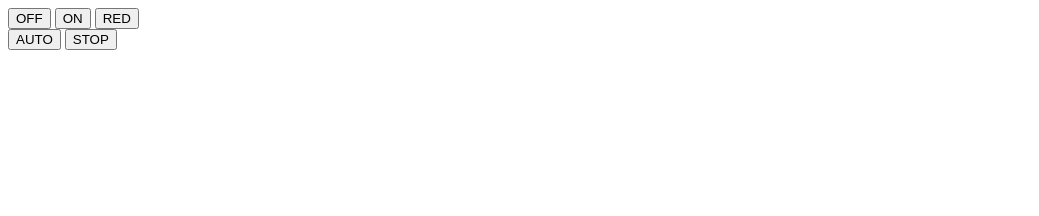
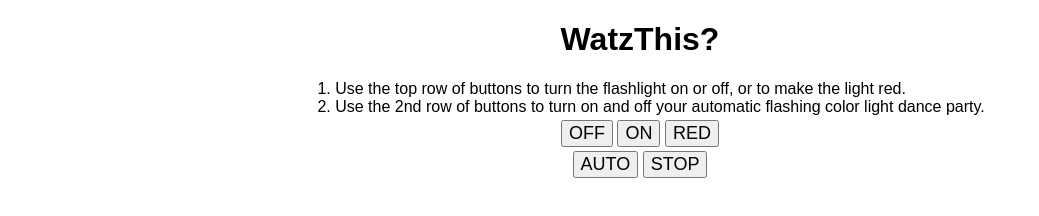
Before and after one commit to VideoCat/MobileApp, a plain HTML site: page index.html in a window 1280 px wide. Shown: the whole page, without its empty margins (0-1039 px from the left). Drawn offline with Linux system fonts and the light colour scheme.

Commit message:
Update Instructions

```diff
--- a/index.html
+++ b/index.html
@@ -3,6 +3,10 @@
   <head>
     <title>WatzThis</title>
     <meta name="viewport" content="width=device-width, inital-scale=1.0" />
+    <meta name="apple-mobile-web-app-capable" content="yes" />
+    <meta name="apple-mobile-web-app-status-bar-style" content="black" />
+    <meta name="apple-mobile-web-app-capable" content="yes" />
+    <meta name="apple-mobile-web-app-status-bar-style" content="black" />
     <meta name="apple-mobile-web-app-capable" content="yes" />
     <meta name="apple-mobile-web-app-status-bar-style" content="black" />
     <script>
@@ -42,8 +46,41 @@
         flipping = 0;
       }
     </script>
+    <style>
+      body {
+        font-family: arial, helvetica;
+        text-align: center;
+      }
+      #directions,
+      #flashlight,
+      #danceparty {
+        margin: 4px;
+      }
+      ol {
+        display: inline-block;
+        margin: 0 auto;
+        text-align: left;
+      }
+      .bigButton {
+        font-size: 18px;
+      }
+    </style>
   </head>
   <body>
+    <h1>WatzThis?</h1>
+    <div id="directions">
+      <ol>
+        <li>
+          Use the top row of buttons to turn the flashlight on or off, or to
+          make the light red.
+        </li>
+        <li>
+          Use the 2nd row of buttons to turn on and off your automatic flashing
+          color light dance party.
+        </li>
+      </ol>
+    </div>
+
     <div id="container">
       <div id="flashlight">
         <input
```
Also changed, not shown: 1 other file.
